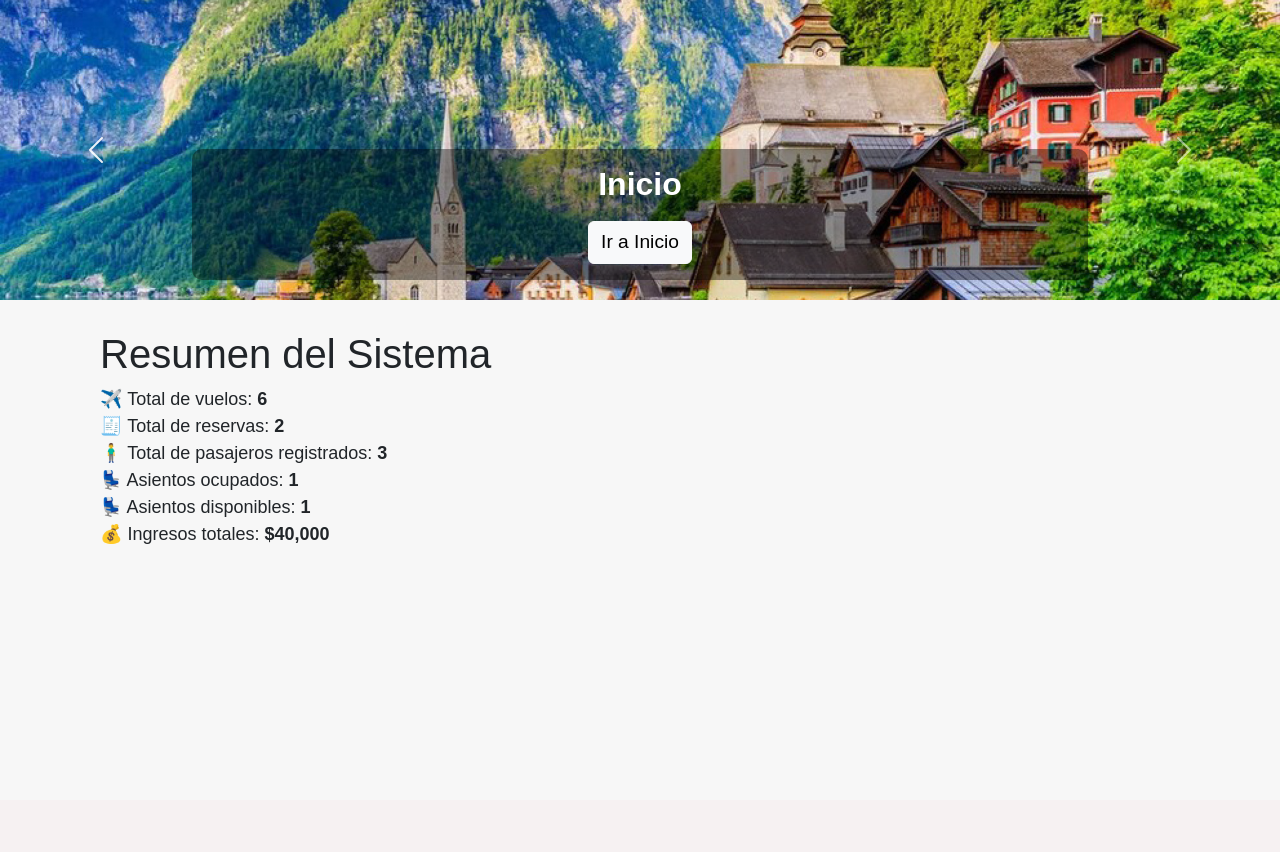
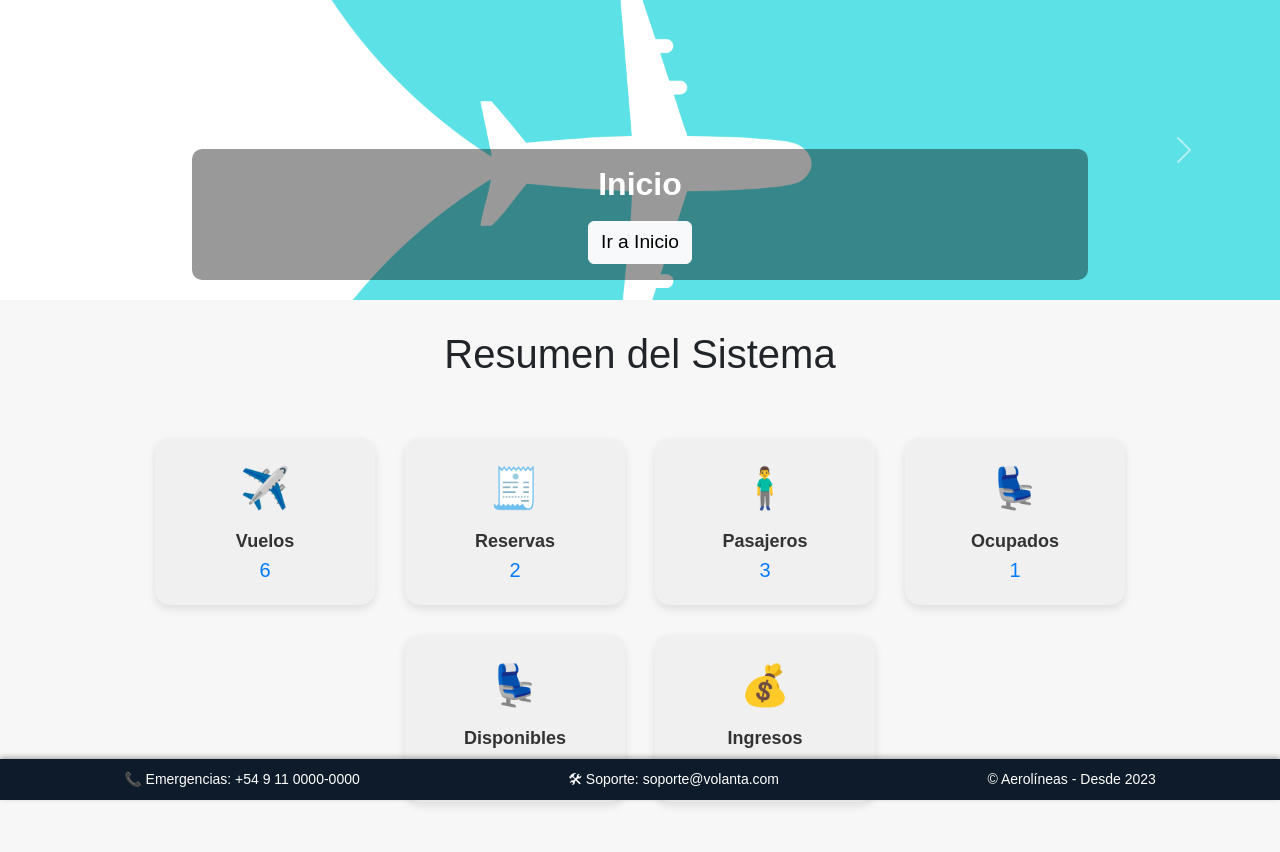
Before and after one commit to briOrtolan25/proyecto-aerolinea, a Django app: page / in a window 1280 px wide. Before the commit the page ends 544 px from the top, so only its background shows below. Run offline with Django 5.2, Linux system fonts and the light colour scheme; data comes from the database, SQL or seed files in the repository; both versions use the stored data as it was after the commit.

Commit message:
feat: revormas visuales

```diff
--- a/aerolinea/settings.py
+++ b/aerolinea/settings.py
@@ -11,7 +11,7 @@ https://docs.djangoproject.com/en/5.2/ref/settings/
 """
 
 from pathlib import Path
-
+import os
 # Build paths inside the project like this: BASE_DIR / 'subdir'.
 BASE_DIR = Path(__file__).resolve().parent.parent
 
@@ -121,6 +121,9 @@ STATIC_URL = 'static/'
 # Default primary key field type
 # https://docs.djangoproject.com/en/5.2/ref/settings/#default-auto-field
 
+STATICFILES_DIRS = [
+    os.path.join(BASE_DIR, 'static'),
+]
 DEFAULT_AUTO_FIELD = 'django.db.models.BigAutoField'
 # Autenticación de usuarios
 LOGIN_URL = '/login/'
--- a/gestion/templates/gestion/base.html
+++ b/gestion/templates/gestion/base.html
@@ -40,9 +40,30 @@
         .container {
             padding: 30px;
         }
+
+.footer-aurora {
+    background-color: #0d1b2a;
+    color: white;
+    padding: 10px 20px;
+    display: flex;
+    justify-content: space-around;
+    align-items: center;
+    font-size: 14px;
+    position: fixed;
+    bottom: 0;
+    width: 100%;
+    z-index: 100;
+    box-shadow: 0 -2px 5px rgba(0,0,0,0.3);
+}
+
+.footer-aurora p {
+    margin: 0;
+}
+
+
     </style>
 </head>
-<body>
+
 
     <!-- Carrusel -->
     <div id="navCarousel" class="carousel slide" data-bs-ride="carousel" data-bs-interval="3000" data-bs-pause="hover">
@@ -50,7 +71,7 @@
 
             <!-- Slide 1: Inicio -->
             <div class="carousel-item active">
-                <img src="{% static 'proyecto-aerolinea/img/home.jpg' %}" class="d-block w-100" alt="Paisaje Inicio">
+                <img src="{% static 'home.png' %}" class="d-block w-100" alt="home.png">
                 <div class="carousel-caption d-none d-md-block">
                     <h5>Inicio</h5>
                     <a href="{% url 'vuelos_disponibles' %}" class="btn btn-light">Ir a Inicio</a>
@@ -59,7 +80,7 @@
 
             <!-- Slide 2: Reservar -->
             <div class="carousel-item">
-                <img src="{% static 'img/reservas.jpg' %}" class="d-block w-100" alt="Paisaje Reservar">
+                <img src="{% static 'reservas.png' %}" class="d-block w-100" alt="reservas.png">
                 <div class="carousel-caption d-none d-md-block">
                     <h5>Reservar</h5>
                     <a href="{% url 'reservar_asiento' %}" class="btn btn-light">Ir a Reservas</a>
@@ -68,7 +89,7 @@
 
             <!-- Slide 3: Reportes -->
             <div class="carousel-item">
-                <img src="{% static 'img/reportes.jpg' %}" class="d-block w-100" alt="Paisaje Reportes">
+                <img src="{% static 'reportes.png' %}" class="d-block w-100" alt="reportes.png">
                 <div class="carousel-caption d-none d-md-block">
                     <h5>Reportes</h5>
                     <a href="{% url 'reporte_pasajeros' %}" class="btn btn-light">Ver Reportes</a>
@@ -95,6 +116,13 @@
     </div>
 
     <!-- Bootstrap JS -->
+
     <script src="https://cdn.jsdelivr.net/npm/bootstrap@5.3.2/dist/js/bootstrap.bundle.min.js"></script>
+   <footer class="footer-aurora">
+    <p>📞 Emergencias: +54 9 11 0000-0000</p>
+    <p>🛠 Soporte: soporte@volanta.com</p>
+    <p>©  Aerolíneas - Desde 2023</p>
+</footer>
+
 </body>
 </html>
--- a/gestion/templates/gestion/resumen.html
+++ b/gestion/templates/gestion/resumen.html
@@ -1,17 +1,89 @@
 {% extends 'gestion/base.html' %}
+
 {% load humanize %}
-
+{% load static %}
 {% block title %}Resumen General{% endblock %}
 
 {% block content %}
-<h1>Resumen del Sistema</h1>
+<h1 style="text-align: center; margin-bottom: 40px;">Resumen del Sistema</h1>
 
-<ul style="font-size: 18px; list-style-type: none; padding: 0;">
-    <li>✈️ Total de vuelos: <strong>{{ total_vuelos }}</strong></li>
-    <li>🧾 Total de reservas: <strong>{{ total_reservas }}</strong></li>
-    <li>🧍‍♂️ Total de pasajeros registrados: <strong>{{ total_pasajeros }}</strong></li>
-    <li>💺 Asientos ocupados: <strong>{{ asientos_ocupados }}</strong></li>
-    <li>💺 Asientos disponibles: <strong>{{ asientos_disponibles }}</strong></li>
-    <li>💰 Ingresos totales: <strong>${{ ingresos_totales|intcomma }}</strong></li>
-</ul>
+<style>
+    .resumen-container {
+        display: flex;
+        justify-content: center;
+        flex-wrap: wrap;
+        gap: 30px;
+        padding: 20px;
+    }
+
+    .resumen-item {
+        background-color: #f0f0f0;
+        border-radius: 15px;
+        padding: 20px 30px;
+        text-align: center;
+        width: 220px;
+        box-shadow: 0 4px 10px rgba(0, 0, 0, 0.1);
+        transition: transform 0.3s ease, box-shadow 0.3s ease;
+        cursor: pointer;
+    }
+
+    .resumen-item:hover {
+        transform: translateY(-8px) scale(1.05);
+        box-shadow: 0 8px 16px rgba(0, 0, 0, 0.2);
+    }
+
+    .resumen-icon {
+        font-size: 40px;
+        margin-bottom: 10px;
+    }
+
+    .resumen-label {
+        font-size: 18px;
+        font-weight: bold;
+        color: #333;
+    }
+
+    .resumen-value {
+        font-size: 20px;
+        color: #007bff;
+    }
+</style>
+
+<div class="resumen-container">
+    <div class="resumen-item">
+        <div class="resumen-icon">✈️</div>
+        <div class="resumen-label">Vuelos</div>
+        <div class="resumen-value">{{ total_vuelos }}</div>
+    </div>
+
+    <div class="resumen-item">
+        <div class="resumen-icon">🧾</div>
+        <div class="resumen-label">Reservas</div>
+        <div class="resumen-value">{{ total_reservas }}</div>
+    </div>
+
+    <div class="resumen-item">
+        <div class="resumen-icon">🧍‍♂️</div>
+        <div class="resumen-label">Pasajeros</div>
+        <div class="resumen-value">{{ total_pasajeros }}</div>
+    </div>
+
+    <div class="resumen-item">
+        <div class="resumen-icon">💺</div>
+        <div class="resumen-label">Ocupados</div>
+        <div class="resumen-value">{{ asientos_ocupados }}</div>
+    </div>
+
+    <div class="resumen-item">
+        <div class="resumen-icon">💺</div>
+        <div class="resumen-label">Disponibles</div>
+        <div class="resumen-value">{{ asientos_disponibles }}</div>
+    </div>
+
+    <div class="resumen-item">
+        <div class="resumen-icon">💰</div>
+        <div class="resumen-label">Ingresos</div>
+        <div class="resumen-value">${{ ingresos_totales|intcomma }}</div>
+    </div>
+</div>
 {% endblock %}
--- a/gestion/views.py
+++ b/gestion/views.py
@@ -57,7 +57,7 @@ def generar_pdf_boleto(request, reserva_id):
     reserva = get_object_or_404(Reserva, id=reserva_id)
     boleto = reserva.boleto
 
-    logo_path = os.path.join(settings.BASE_DIR, "static", "logo.jpg")
+    logo_path = os.path.join(settings.BASE_DIR, "static", "Aurora.png")
     with open(logo_path, "rb") as image_file:
         logo_base64 = base64.b64encode(image_file.read()).decode()
 
```
Also changed, not shown: gestion/templates/gestion/vuelos.html (+11 -1 lines), db.sqlite3, img/home.jpg (deleted), img/reportes.jpg (deleted), img/reservas.jpg (deleted).
